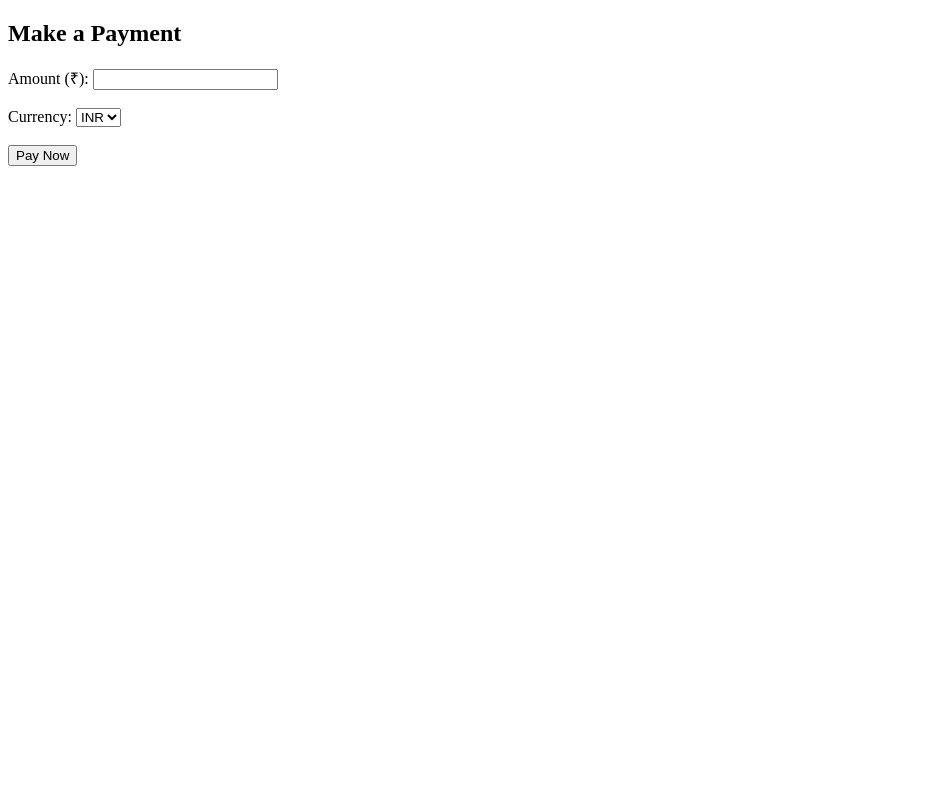
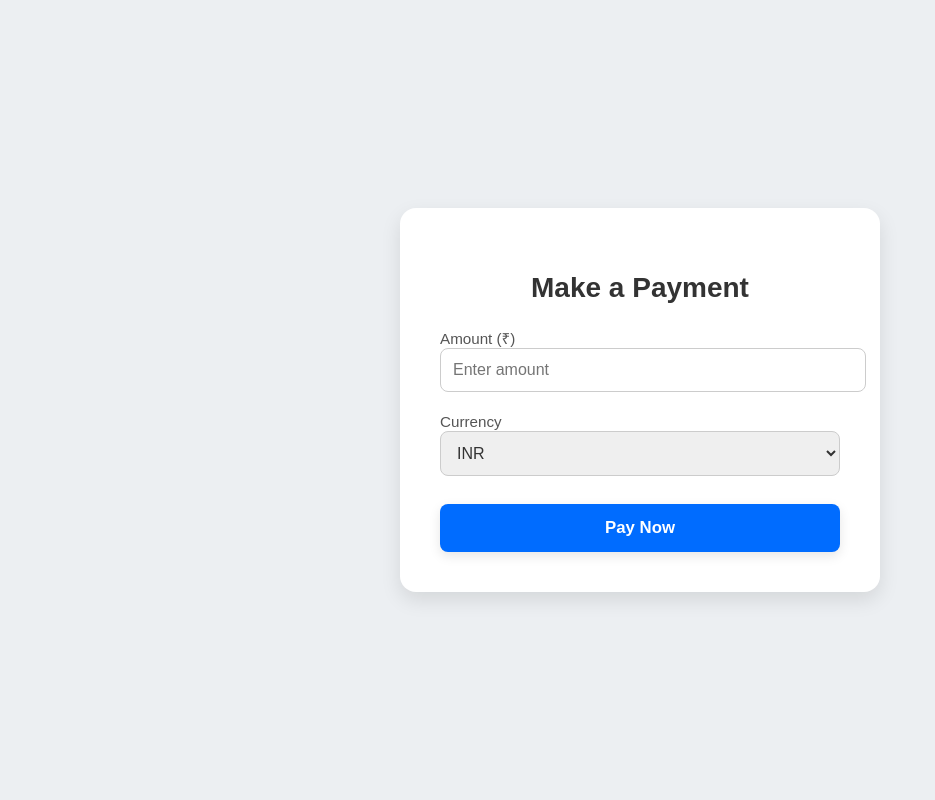
Before and after one commit to prasad-gade05/python_flask_payment_gateway, a Flask app: page / in a window 1280 px wide. Shown: the whole page, without its empty margins (0-935 px from the left). Run offline with Flask 3, Linux system fonts and the light colour scheme; some libraries are stand-ins or nearby versions.

Commit message:
improved css

```diff
--- /dev/null
+++ b/static/style.css
@@ -0,0 +1,83 @@
+body {
+  font-family: "Poppins", sans-serif;
+  background: #eceff2;
+  margin: 0;
+  height: 100vh;
+  display: flex;
+  justify-content: center;
+  align-items: center;
+}
+
+.card {
+  background: #fff;
+  border-radius: 16px;
+  padding: 2.5rem;
+  max-width: 400px;
+  width: 90%;
+  box-shadow: 0 8px 20px rgba(0, 0, 0, 0.1);
+}
+
+h2 {
+  margin-bottom: 1.5rem;
+  font-size: 1.75rem;
+  font-weight: 600;
+  text-align: center;
+  color: #333;
+}
+
+label {
+  font-size: 0.95rem;
+  color: #555;
+}
+
+.input-group {
+  margin-bottom: 1.3rem;
+}
+
+input,
+select {
+  width: 100%;
+  padding: 0.75rem;
+  font-size: 1rem;
+  color: #333;
+  border: 1px solid #ccc;
+  border-radius: 8px;
+  transition: border-color 0.2s, box-shadow 0.2s;
+}
+
+input:focus,
+select:focus {
+  outline: none;
+  border-color: #006cff;
+  box-shadow: 0 0 4px rgba(0, 108, 255, 0.2);
+}
+
+button {
+  width: 100%;
+  padding: 0.85rem;
+  background-color: #006cff;
+  color: white;
+  border: none;
+  border-radius: 8px;
+  font-size: 1.05rem;
+  font-weight: 600;
+  cursor: pointer;
+  margin-top: 0.5rem;
+  box-shadow: 0 4px 12px rgba(0, 0, 0, 0.1);
+  transition: background-color 0.2s, box-shadow 0.2s;
+}
+
+button:hover {
+  background-color: #0056cc;
+  box-shadow: 0 6px 16px rgba(0, 0, 0, 0.12);
+}
+
+@media (max-width: 480px) {
+  .card {
+    padding: 2rem;
+  }
+
+  h2 {
+    font-size: 1.5rem;
+  }
+}
--- a/templates/index.html
+++ b/templates/index.html
@@ -1,25 +1,33 @@
 <!DOCTYPE html>
-<html>
+<html lang="en">
 
 <head>
+    <meta charset="UTF-8" />
+    <meta name="viewport" content="width=device-width,initial-scale=1" />
     <title>Custom Razorpay Payment</title>
+    <link rel="stylesheet" href="{{ url_for('static', filename='style.css') }}">
 </head>
 
 <body>
+    <div class="card">
         <h2>Make a Payment</h2>
 
         <form id="payment-form">
-        <label>Amount (₹):</label>
-        <input type="number" id="amount" name="amount" required><br><br>
+            <div class="input-group">
+                <label for="amount">Amount (₹)</label>
+                <input type="number" id="amount" name="amount" min="1" placeholder="Enter amount" required>
+            </div>
 
-        <label>Currency:</label>
+            <div class="input-group">
+                <label for="currency">Currency</label>
                 <select id="currency" name="currency">
                     <option value="INR">INR</option>
-            <!-- Add more if needed -->
-        </select><br><br>
+                </select>
+            </div>
 
             <button type="submit">Pay Now</button>
         </form>
+    </div>
 
     <script src="https://checkout.razorpay.com/v1/checkout.js"></script>
     <script>
@@ -30,12 +38,9 @@
 
             const res = await fetch('/create-order', {
                 method: 'POST',
-                headers: {
-                    'Content-Type': 'application/json'
-                },
+                headers: { 'Content-Type': 'application/json' },
                 body: JSON.stringify({ amount, currency })
             });
-
             const data = await res.json();
 
             const options = {
@@ -47,20 +52,15 @@
                 handler: function (response) {
                     fetch('/payment-verification', {
                         method: 'POST',
-                        headers: {
-                            'Content-Type': 'application/x-www-form-urlencoded'
-                        },
+                        headers: { 'Content-Type': 'application/x-www-form-urlencoded' },
                         body: new URLSearchParams(response)
                     }).then(res => res.text())
                         .then(msg => alert(msg));
                 },
-                theme: {
-                    color: "#3399cc"
-                }
+                theme: { color: "#006cff" }
             };
 
-            const rzp = new Razorpay(options);
-            rzp.open();
+            new Razorpay(options).open();
         });
     </script>
 </body>
```
Lines whose indentation alone changed are shown as unchanged.
